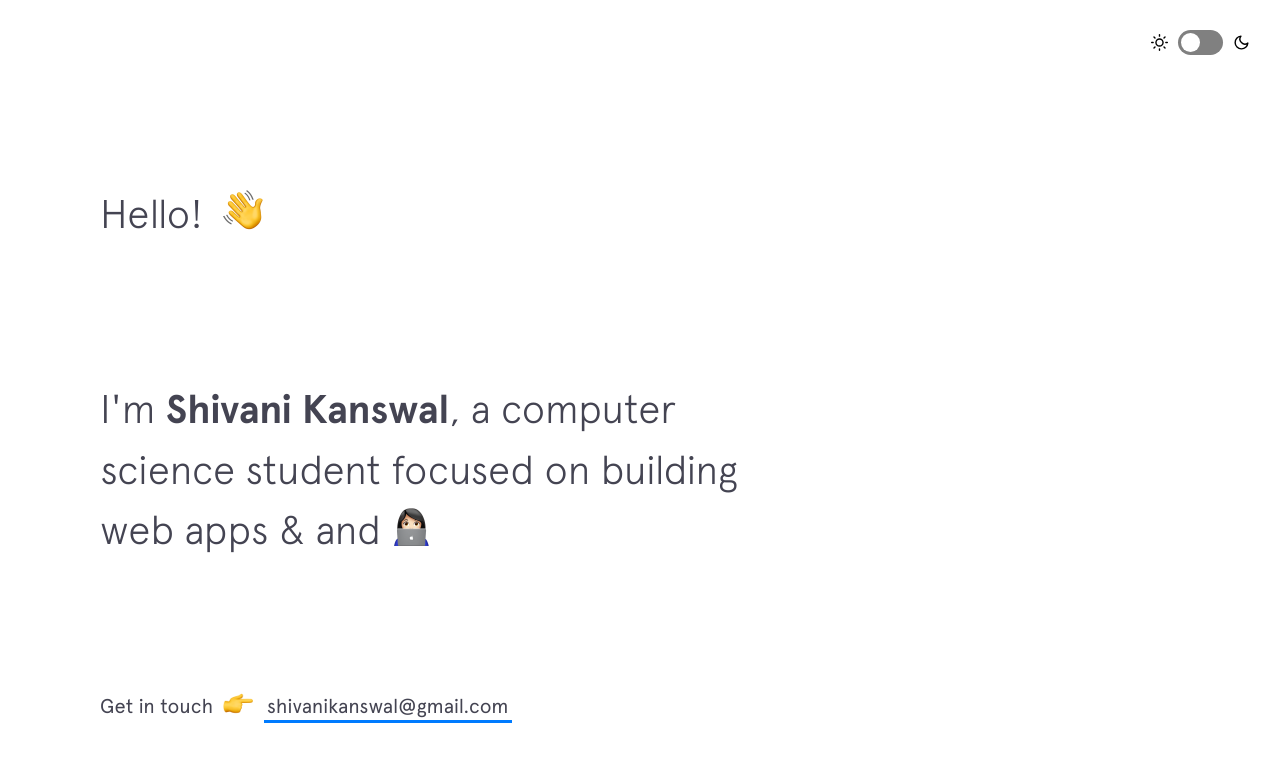
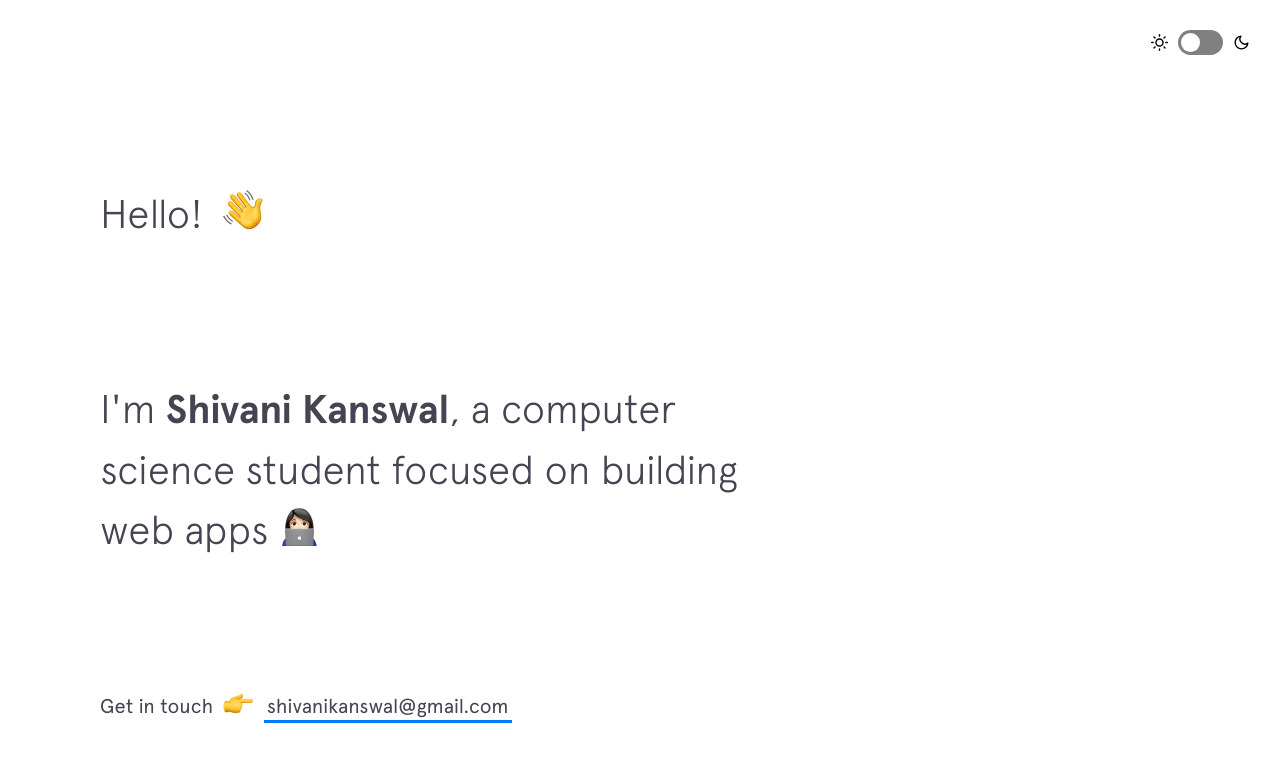
Before and after one commit to Shivanikanswal/Shivanikanswal.github.io, a Jekyll site: the page built from index.html, in a window 1280 px wide and 900 px high. Shown: the top 762 px of the window. Built offline with Jekyll 4.4.1, drawn with Linux system fonts in a browser that asks for light colours; nearby versions of some CDN libraries.

Commit message:
Update intro.html

```diff
--- a/_includes/intro.html
+++ b/_includes/intro.html
@@ -4,7 +4,7 @@
   </h1>
 
   <h2 class="intro__tagline">I'm
-    <span class="name">Shivani Kanswal</span>, a computer science student focused on building web apps &amp; and
+    <span class="name">Shivani Kanswal</span>, a computer science student focused on building web apps
     <span class="emoji technologist"></span>
   </h2>
 
```
